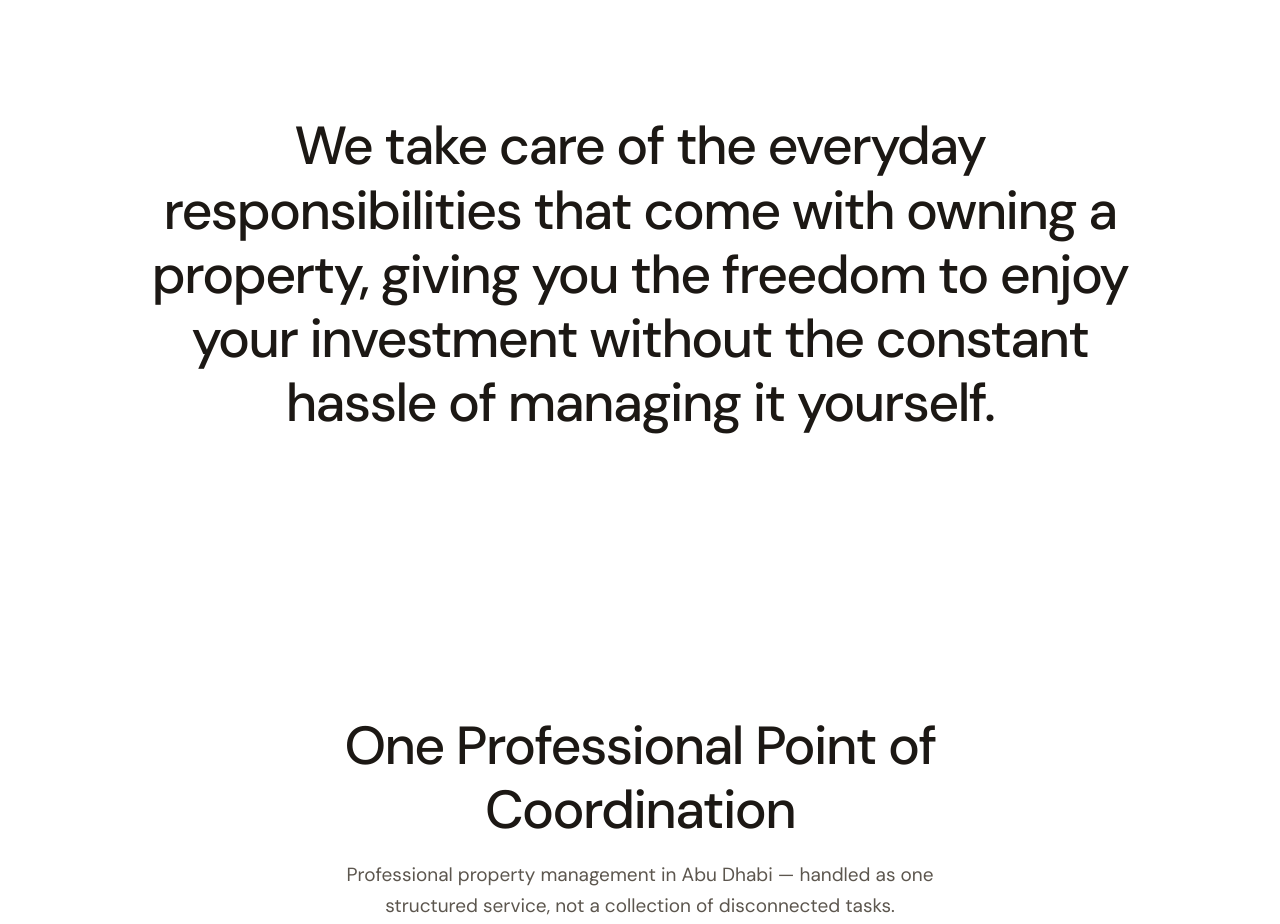
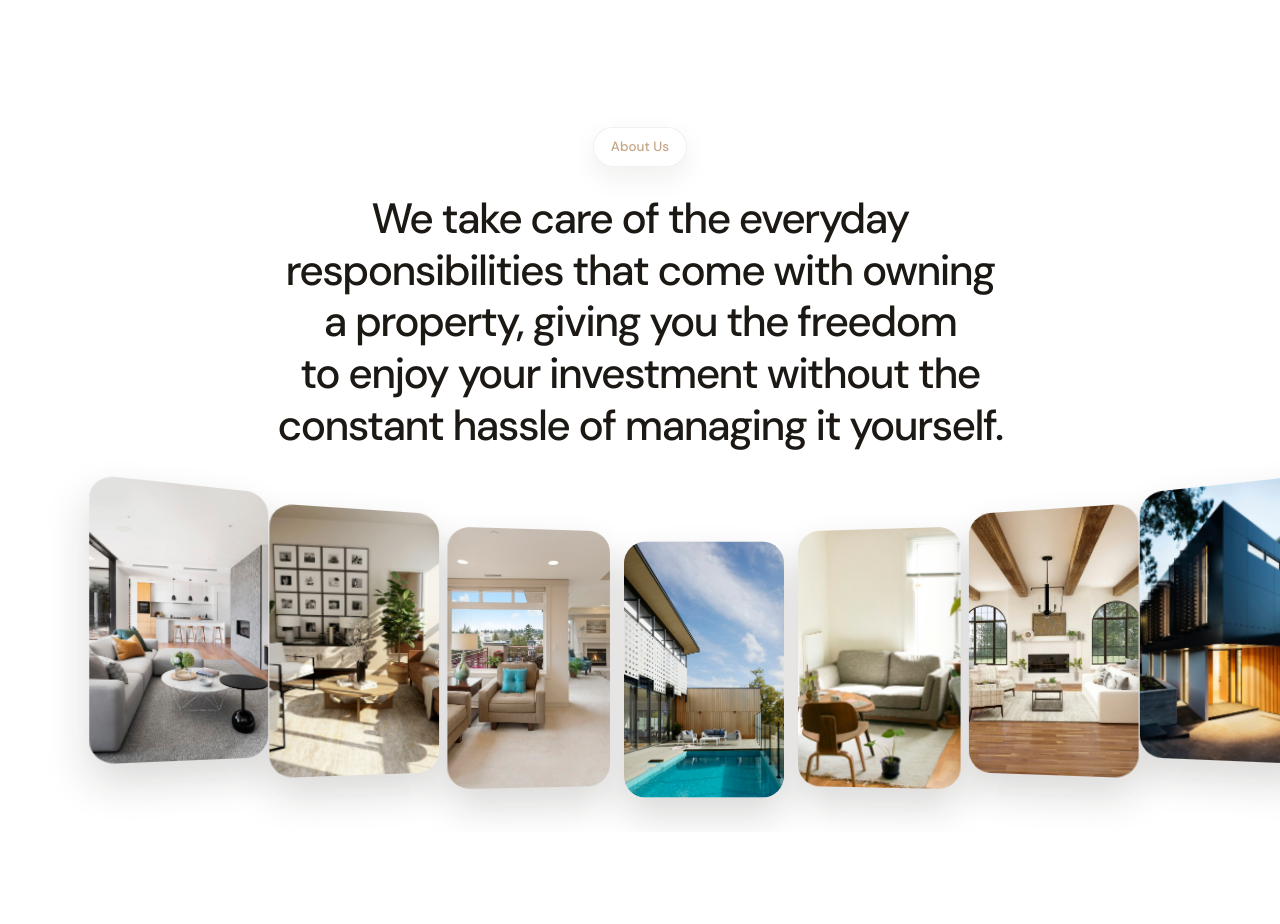
Before and after one commit to nova-b-john/primeval-properties-website, a plain HTML site: page index.html in a window 1280 px wide. Shown: the part 801-1725 px from the top of the page. Drawn offline with Linux system fonts and the light colour scheme.

Commit message:
Implement About Fan section in index.html with new layout and styling, including image gallery and descriptive elements, to enhance user engagement and visual appeal.

```diff
--- a/css/styles.css
+++ b/css/styles.css
@@ -243,10 +243,6 @@ address {
   margin-bottom: var(--space-7);
 }
 
-.section-head--wide {
-  max-width: 62rem;
-}
-
 .section--center {
   text-align: center;
 }
@@ -260,6 +256,155 @@ address {
 .section-head h2,
 .section-head h1 {
   margin-bottom: var(--space-4);
+}
+
+/* -------------------------------------------------------------------------- */
+/* About fan — Bildora-style chip, statement, curved photo row                */
+/* -------------------------------------------------------------------------- */
+
+.about-fan {
+  padding-top: clamp(4.75rem, 10vw, 8rem);
+  padding-bottom: clamp(2.5rem, 6vw, 4.5rem);
+  overflow: hidden;
+  text-align: center;
+}
+
+.about-fan__chip {
+  display: inline-flex;
+  align-items: center;
+  margin: 0 0 1.65rem;
+  padding: 0.48rem 1.05rem;
+  border: 1px solid rgba(28, 24, 20, 0.06);
+  border-radius: 999px;
+  background: #fff;
+  box-shadow: 0 10px 28px rgba(28, 24, 20, 0.07);
+  font-size: 0.84rem;
+  font-weight: 500;
+  color: #c4a484;
+}
+
+.about-fan h2 {
+  max-width: 46rem;
+  margin-inline: auto;
+  font-size: clamp(1.7rem, 3.6vw, 2.65rem);
+  font-weight: 500;
+  letter-spacing: -0.038em;
+  line-height: 1.22;
+  text-wrap: balance;
+}
+
+.about-fan__gallery {
+  display: flex;
+  justify-content: center;
+  align-items: flex-end;
+  gap: clamp(0.35rem, 1.1vw, 0.85rem);
+  width: min(100% + 8rem, 92rem);
+  margin: 3.25rem auto 0;
+  padding-inline: 1rem;
+  perspective: 1200px;
+  perspective-origin: 50% 70%;
+}
+
+.about-fan__card {
+  position: relative;
+  flex: 0 0 auto;
+  width: clamp(7.25rem, 12.5vw, 11.75rem);
+  height: clamp(11.5rem, 20vw, 18.5rem);
+  margin: 0;
+  overflow: hidden;
+  border-radius: 1.35rem;
+  background: var(--color-line);
+  box-shadow: 0 18px 36px rgba(28, 24, 20, 0.16);
+  transform-origin: center 85%;
+}
+
+.about-fan__card img {
+  width: 100%;
+  height: 100%;
+  object-fit: cover;
+  object-position: center;
+}
+
+.about-fan__card:nth-child(1) {
+  z-index: 7;
+  transform: rotateY(42deg) translateY(-0.15rem) scale(1.08);
+}
+
+.about-fan__card:nth-child(2) {
+  z-index: 6;
+  transform: rotateY(28deg) translateY(0.85rem) scale(1.04);
+}
+
+.about-fan__card:nth-child(3) {
+  z-index: 5;
+  transform: rotateY(14deg) translateY(1.7rem) scale(1.01);
+}
+
+.about-fan__card:nth-child(4) {
+  z-index: 4;
+  transform: rotateY(0deg) translateY(2.35rem);
+}
+
+.about-fan__card:nth-child(5) {
+  z-index: 5;
+  transform: rotateY(-14deg) translateY(1.7rem) scale(1.01);
+}
+
+.about-fan__card:nth-child(6) {
+  z-index: 6;
+  transform: rotateY(-28deg) translateY(0.85rem) scale(1.04);
+}
+
+.about-fan__card:nth-child(7) {
+  z-index: 7;
+  transform: rotateY(-42deg) translateY(-0.15rem) scale(1.08);
+}
+
+@media (max-width: 800px) {
+  .about-fan__card:nth-child(1),
+  .about-fan__card:nth-child(7) {
+    display: none;
+  }
+
+  .about-fan__card:nth-child(2) {
+    transform: rotateY(24deg) translateY(0.2rem) scale(1.04);
+  }
+
+  .about-fan__card:nth-child(3) {
+    transform: rotateY(12deg) translateY(1.1rem);
+  }
+
+  .about-fan__card:nth-child(4) {
+    transform: translateY(1.65rem);
+  }
+
+  .about-fan__card:nth-child(5) {
+    transform: rotateY(-12deg) translateY(1.1rem);
+  }
+
+  .about-fan__card:nth-child(6) {
+    transform: rotateY(-24deg) translateY(0.2rem) scale(1.04);
+  }
+}
+
+@media (max-width: 520px) {
+  .about-fan__gallery {
+    gap: 0.35rem;
+    margin-top: 2.5rem;
+  }
+
+  .about-fan__card {
+    width: 6.4rem;
+    height: 10.25rem;
+    border-radius: 1.05rem;
+  }
+}
+
+@media (prefers-reduced-motion: reduce) {
+  .about-fan__card,
+  .about-fan__card:nth-child(n) {
+    transform: none;
+  }
 }
 
 .split {
--- a/index.html
+++ b/index.html
@@ -100,15 +100,33 @@
 
 
 
-    <section class="section section--center" aria-labelledby="owners-problem">
+    <section class="about-fan" aria-labelledby="owners-problem">
 
       <div class="container">
 
-        <div class="section-head section-head--wide reveal">
+        <p class="about-fan__chip">About Us</p>
 
-          <h2 id="owners-problem">We take care of the everyday responsibilities that come with owning a property, giving you the freedom to enjoy your investment without the constant hassle of managing it yourself.</h2>
+        <h2 id="owners-problem">We take care of the everyday responsibilities that come with owning a property, giving you the freedom to enjoy your investment without the constant hassle of managing it yourself.</h2>
 
-        </div>
+      </div>
+
+      <!-- PLACEHOLDER: final photography pending. -->
+
+      <div class="about-fan__gallery" aria-hidden="true">
+
+        <figure class="about-fan__card"><img src="assets/what-we-do/02.jpg" alt="" width="800" height="1067"></figure>
+
+        <figure class="about-fan__card"><img src="assets/what-we-do/01.jpg" alt="" width="800" height="1067"></figure>
+
+        <figure class="about-fan__card"><img src="assets/what-we-do/03.jpg" alt="" width="800" height="1067"></figure>
+
+        <figure class="about-fan__card"><img src="assets/what-we-do/06.jpg" alt="" width="800" height="1067"></figure>
+
+        <figure class="about-fan__card"><img src="assets/what-we-do/04.jpg" alt="" width="800" height="1067"></figure>
+
+        <figure class="about-fan__card"><img src="assets/what-we-do/07.jpg" alt="" width="800" height="1067"></figure>
+
+        <figure class="about-fan__card"><img src="assets/what-we-do/08.jpg" alt="" width="800" height="1067"></figure>
 
       </div>
 
```
